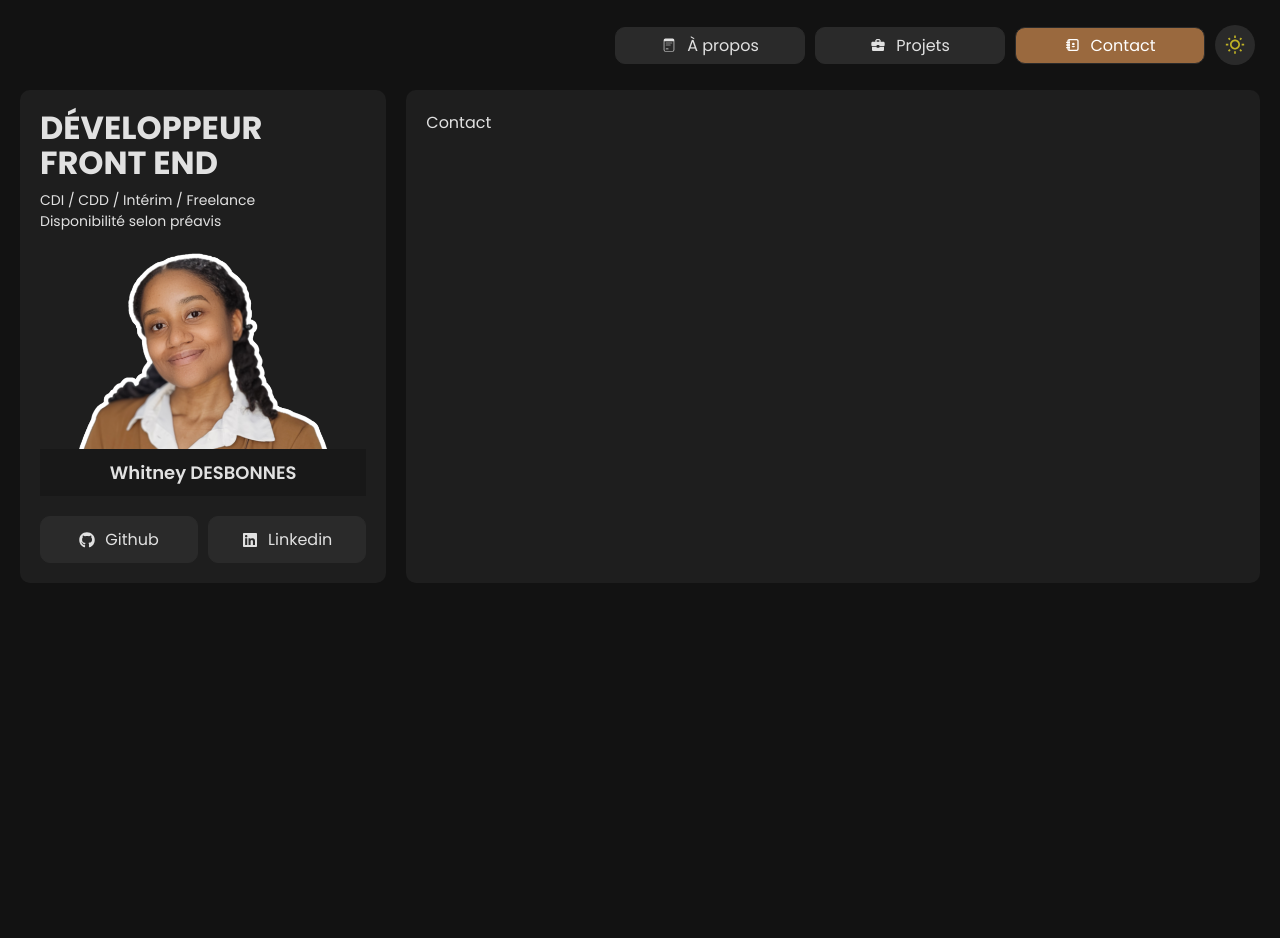
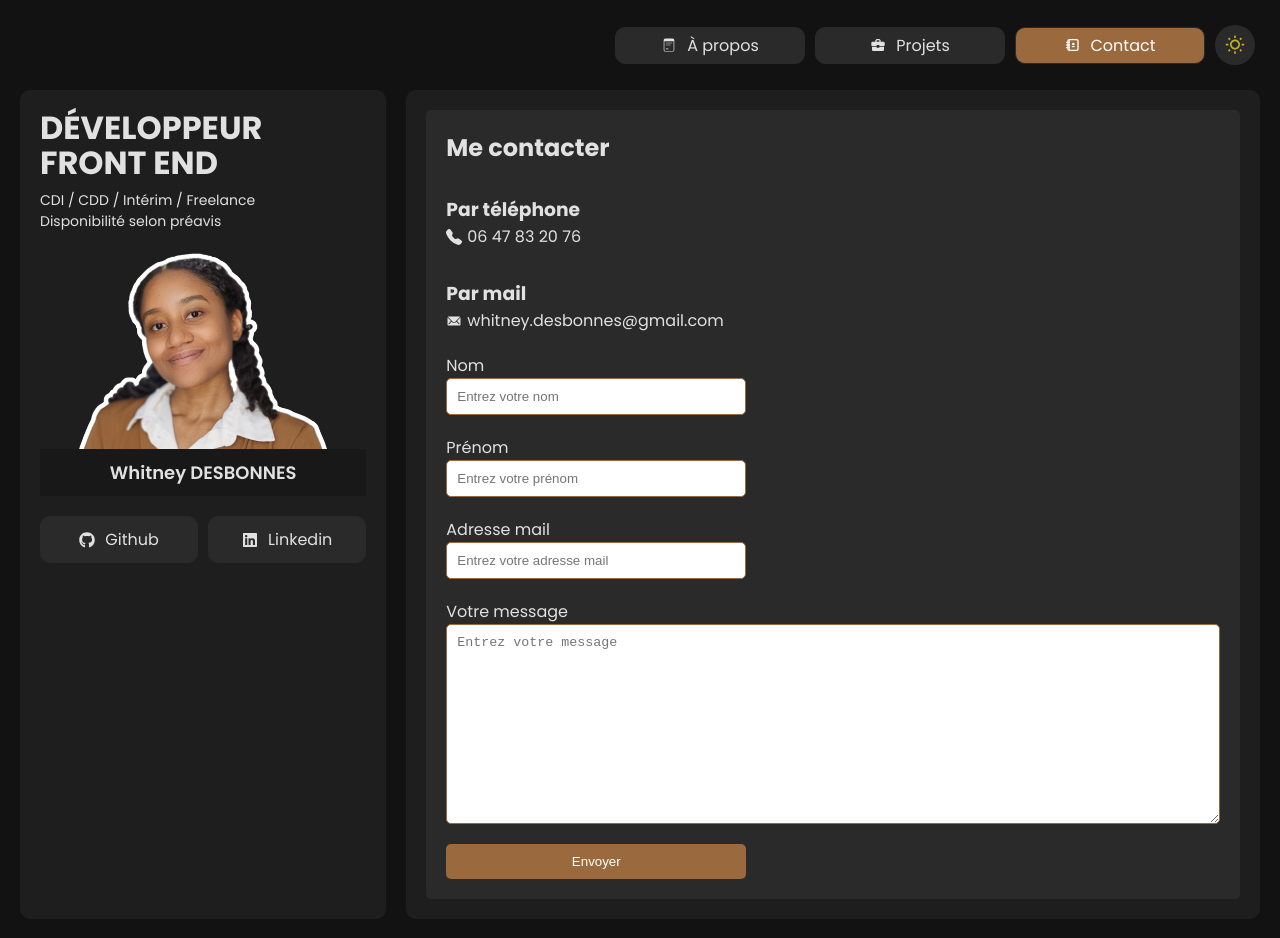
Before and after one commit to Whitney-Desbonnes/porfolio, a React (Vite) app: page /contact in a window 1280 px wide. Before the commit the page ends 800 px from the top, so only its background shows below. Built offline with nearby package versions, Linux system fonts and the light colour scheme.

Commit message:
✅ 06 - Contact.jxs > Creating contact form

```diff
--- a/src/components/pages/Contact.jsx
+++ b/src/components/pages/Contact.jsx
@@ -1,12 +1,135 @@
+import styled from "styled-components";
+import { BsFillTelephoneFill } from "react-icons/bs";
+import { IoIosMail } from "react-icons/io";
+
+
 export default function Contact() {
     // state (état, données)
+    const formInputs = [
+        {id:1, value:"nom", name: "lastname", type:"text", tag:"input"},
+        {id:2, value:"prénom", name: "name", type:"text", tag:"input"},
+        {id:3, value:"adresse mail", name: "mail", type:"text", tag:"input"},
+    ]
 
     // comportements
+    const onSubmit = async (event) => {
+        event.preventDefault();
+        const formData = new FormData(event.target);
+
+        formData.append("access_key", "d499efb9-01ac-46ee-a56e-059da29f9768");
+
+        const object = Object.fromEntries(formData);
+        const json = JSON.stringify(object);
+
+        const res = await fetch("https://api.web3forms.com/submit", {
+          method: "POST",
+          headers: {
+            "Content-Type": "application/json",
+            Accept: "application/json"
+          },
+          body: json
+        }).then((res) => res.json());
+
+        if (res.success) {
+          console.log("Success", res);
+        }
+      };
 
     // render / rendu
     return (
-        <div>
-            Contact
-        </div>
+        <FormStyled onSubmit={onSubmit}>
+            <h2>Me contacter</h2>
+
+            <h3>Par téléphone</h3>
+            <div className="contact">
+                <BsFillTelephoneFill /> <a href="tel:0647832076">06 47 83 20 76</a>
+            </div>
+
+
+            <h3>Par mail</h3>
+            <div className="contact">
+            <IoIosMail /> <a href="mailto:whitney.desbonnes@gmail.com">whitney.desbonnes@gmail.com</a>
+            </div>
+
+            {formInputs.map(formInput => (
+                <div className="input-box" key={formInput.id}>
+                    <label htmlFor={formInput.name}>{formInput.value}</label>
+                    <input type={formInput.type} name={formInput.name} id={formInput.name} placeholder={`Entrez votre ${formInput.value}`}  required />
+                </div>
+            ))}
+
+            <div className="input-box">
+                <label htmlFor="message">Votre message</label>
+                <textarea name="message" id="message" placeholder="Entrez votre message" required />
+            </div>
+
+            <button type="submit">Envoyer</button>
+        </FormStyled>
     )
 }
+
+const FormStyled = styled.form`
+    background-color: var(--bgc-links);
+    padding: 20px;
+    border-radius: 5px;
+
+    h2 {
+        margin-bottom: 20px;
+    }
+
+    h3 {
+        margin-top: 30px;
+    }
+
+    div {
+        margin-bottom: 20px;
+    }
+
+    .contact {
+        display: flex;
+        flex-direction: row;
+        align-items: center;
+        gap: 5px;
+    }
+
+    .input-box {
+        display: flex;
+        flex-direction: column;
+        align-items: baseline;
+
+        label::first-letter {
+            text-transform: capitalize;
+        }
+
+        input {
+            width: 100%;
+            max-width: 300px;
+            padding: 10px;
+            color: var(--color-links);
+            border-radius: 5px;
+            border: 1px solid var(--color-links);
+        }
+
+        textarea {
+            width: 100%;
+            height: 200px;
+            padding: 10px;
+            color: var(--color-links);
+            border-radius: 5px;
+            border: 1px solid var(--color-links);
+        }
+    }
+
+    button[type="submit"] {
+        background-color: var(--color-links);
+        border: none;
+        color: var(--secondary-text);
+        padding: 10px 20px;
+        border-radius: 5px;
+        width: 100%;
+        max-width: 300px;
+        cursor: pointer;
+    }
+
+
+`
```
